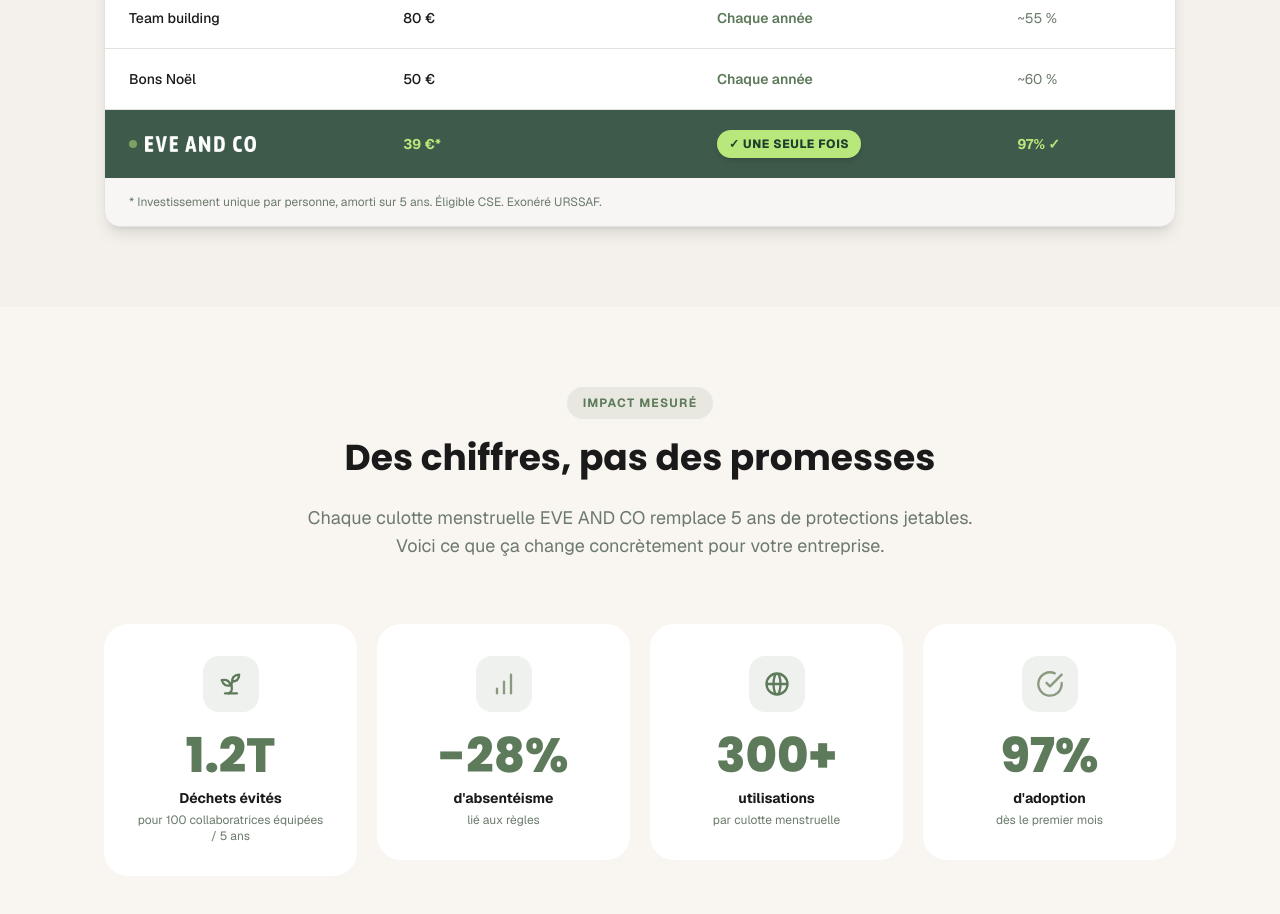
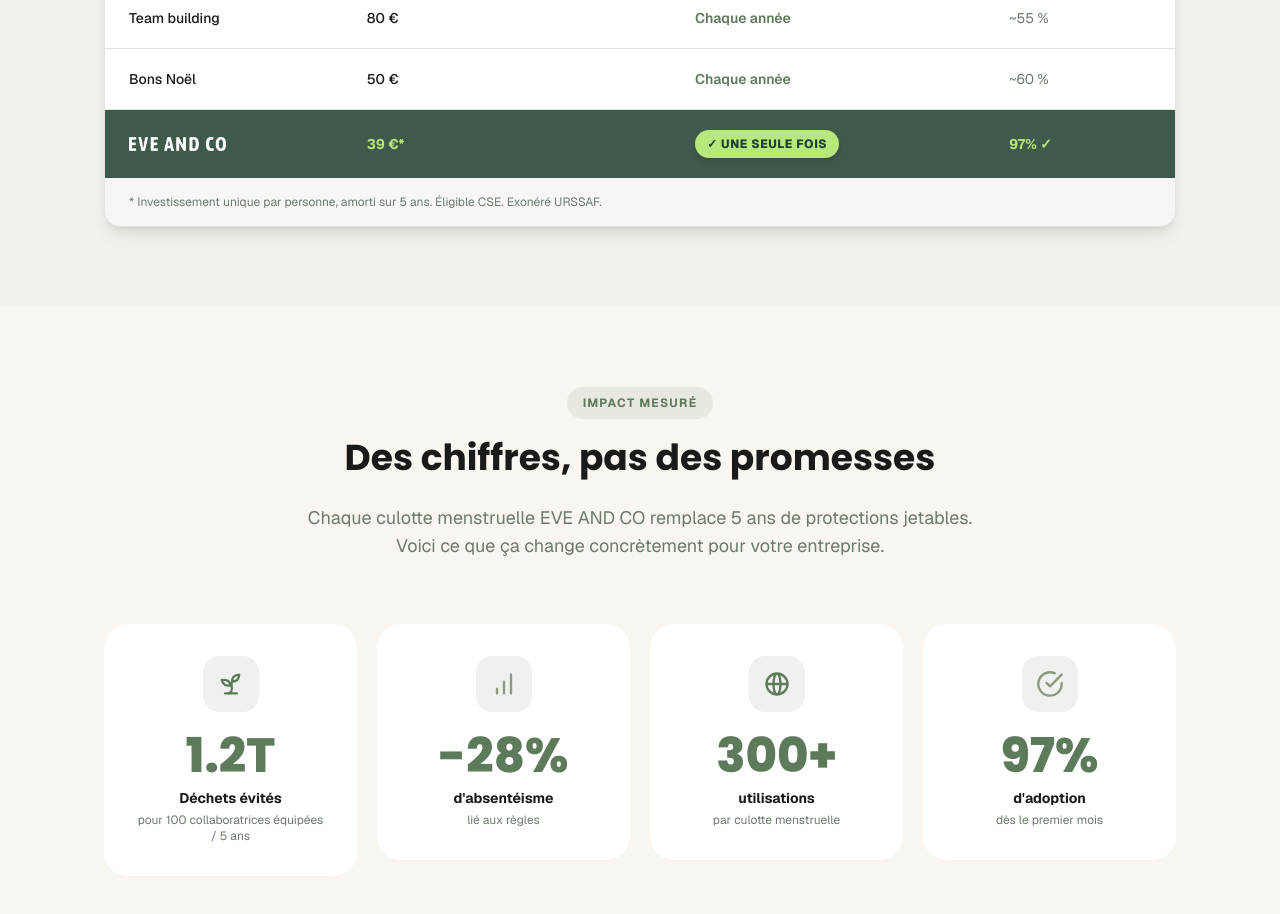
Before and after one commit to mathys-glitch/eve-anc-co, a Next.js app: page / in a window 1280 px wide. Shown: the part 1340-2254 px from the top of the page. Built offline with nearby package versions, Linux system fonts and the light colour scheme.

Commit message:
Shrink EVE AND CO logo in table 15% and remove pulsing lime dot
Co-Authored-By: Claude Opus 4.7 (1M context) <noreply@anthropic.com>

```diff
--- a/src/app/page.tsx
+++ b/src/app/page.tsx
@@ -148,10 +148,7 @@ export default function Home() {
                     </tr>
                     <tr style={{ backgroundColor: '#3E5A4A' }}>
                       <td className="px-6 py-5 text-sm font-bold text-white">
-                        <div className="flex items-center gap-2">
-                          <span className="w-2 h-2 rounded-full bg-lime animate-pulse flex-shrink-0" />
-                          <img src="/images/logo-white.png" alt="EVE AND CO" className="h-4 w-auto" />
-                        </div>
+                        <img src="/images/logo-white.png" alt="EVE AND CO" className="h-[14px] w-auto" />
                       </td>
                       <td className="px-6 py-5 text-sm font-bold text-lime">39 €*</td>
                       <td className="px-6 py-5">
```
